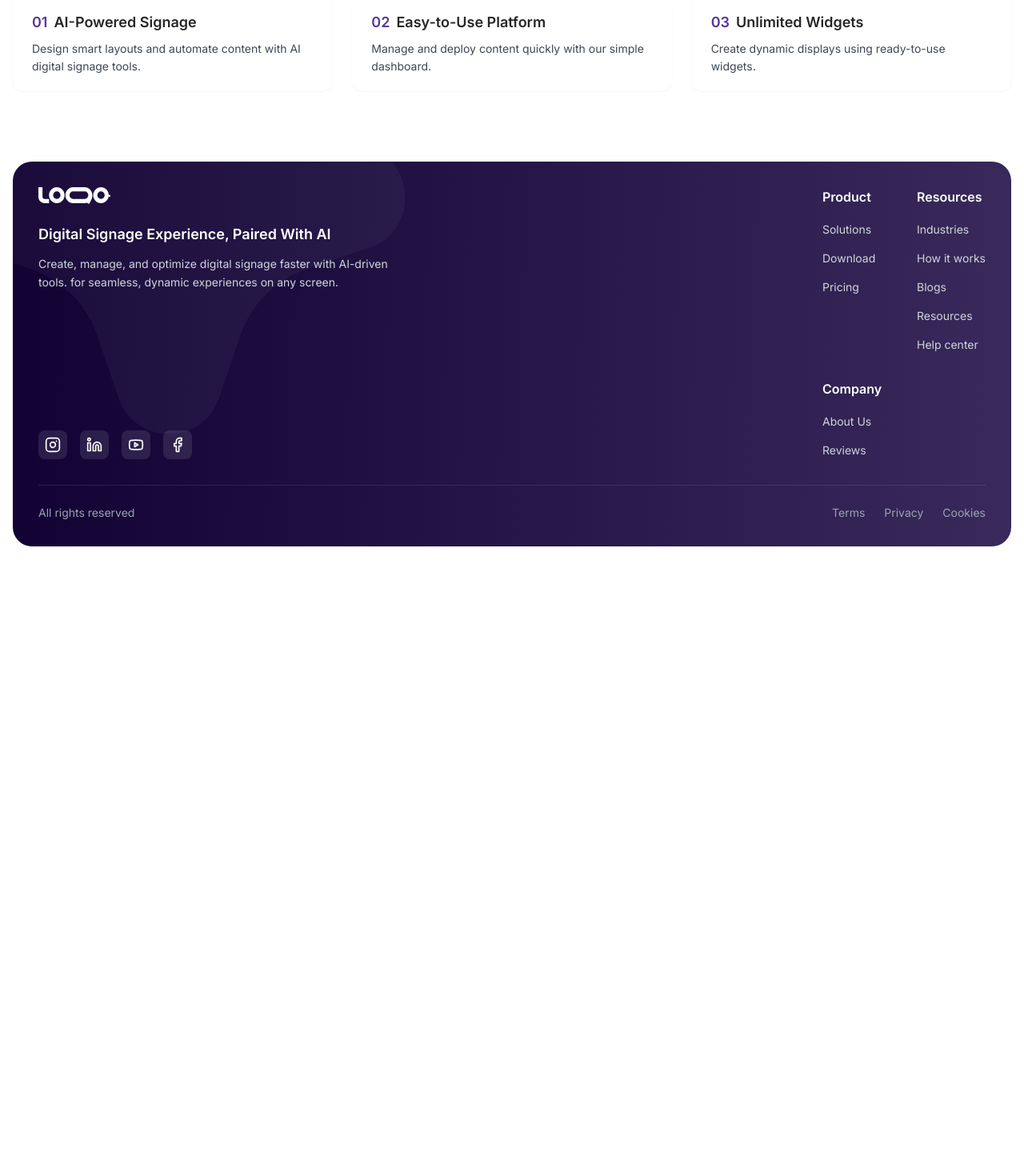
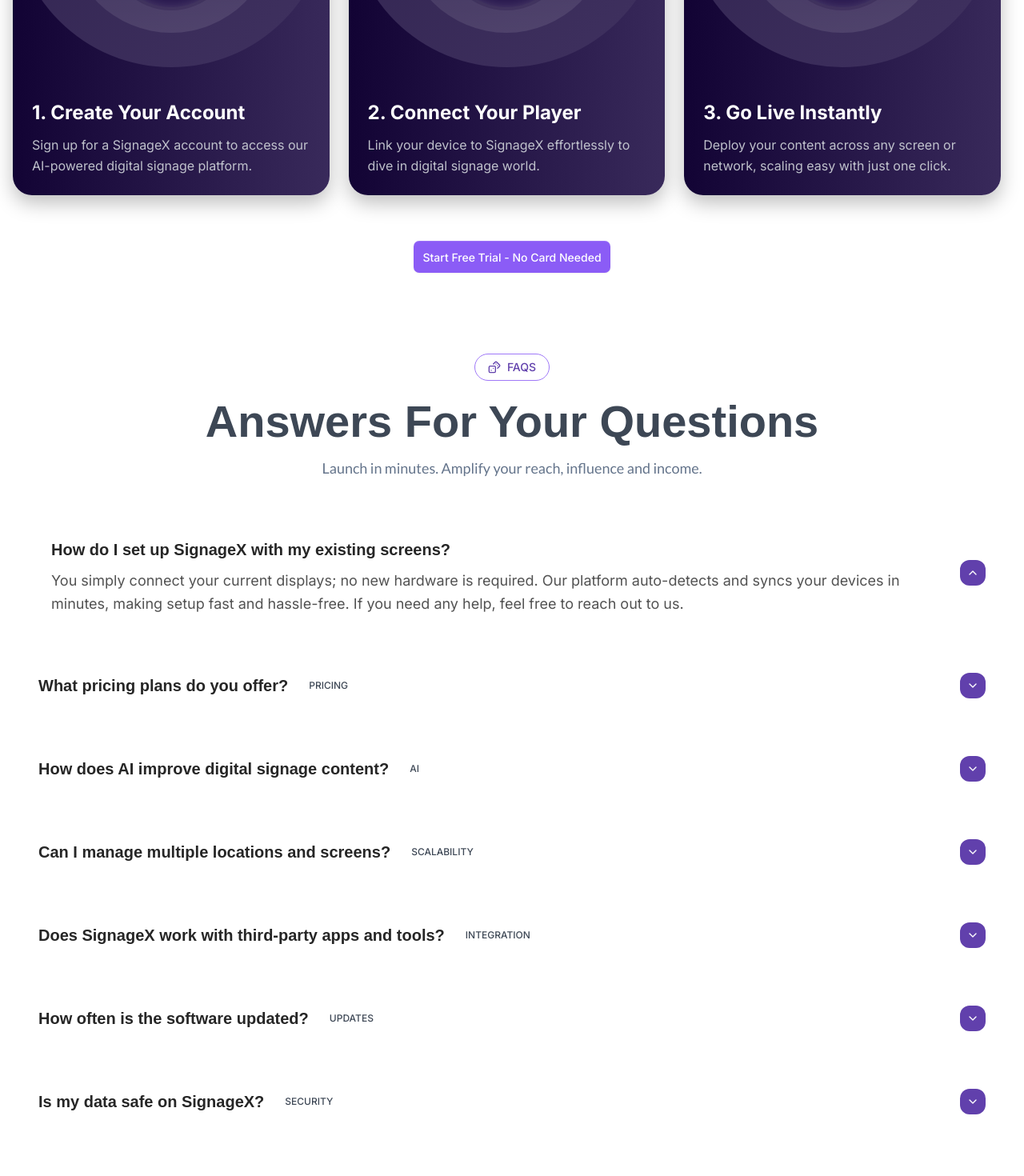
Before and after one commit to TechinoidProjects/signageX-Website, a Next.js app: page /resourcers in a window 1280 px wide. Shown: the part 3460-4930 px from the top of the page at 80% size. Before the commit the page ends 4159 px from the top, so only its background shows below. Built offline with nearby package versions, Linux system fonts and the light colour scheme; a web font is replaced by a local one.

Commit message:
Modify FAQs according to the requirement and Add All required Sections to the page

```diff
--- a/src/app/resourcers/page.tsx
+++ b/src/app/resourcers/page.tsx
@@ -3,6 +3,9 @@ import Hero from "@/components/common/Hero";
 import HelpHero from "@/components/HelpCenter/Hero";
 import HelpArticles from "@/components/HelpCenter/HelpArticles";
 import EducationalBlogs from "@/components/Resourcers/EducationalBlogs";
+import GetStarted from "@/components/HomePage/GetStarted";
+import AllFAQs from "@/components/HelpCenter/AllFAQs";
+
 import CTA from "@/components/common/CTA";
 export default function Resources() {
   return (
@@ -19,10 +22,9 @@ export default function Resources() {
       <HelpHero badgeText="community" />
       <HelpArticles />
       <EducationalBlogs/>
-
-
+      <GetStarted />
+      <AllFAQs />
       <CTA />
-
     </main>
   );
 }
--- a/src/components/HelpCenter/AllFAQs.tsx
+++ b/src/components/HelpCenter/AllFAQs.tsx
@@ -46,6 +46,13 @@ const FAQ_DATA = [
     heading: "How often is the software updated?",
     subheading:
       "We regularly release updates to improve performance, add new features, and enhance security. Most updates are automatic, ensuring you always have access to the latest version without needing to manually install anything.",
+  },
+  {
+    id: "Security",
+    tag: "Security",
+    heading: "Is my data safe on SignageX?",
+    subheading:
+      "We prioritize data security and privacy. SignageX employs industry-standard encryption, secure data centers, and regular security audits to protect your information. We also comply with relevant data protection regulations to ensure your data is handled responsibly.",
   }
 ];
 
```
